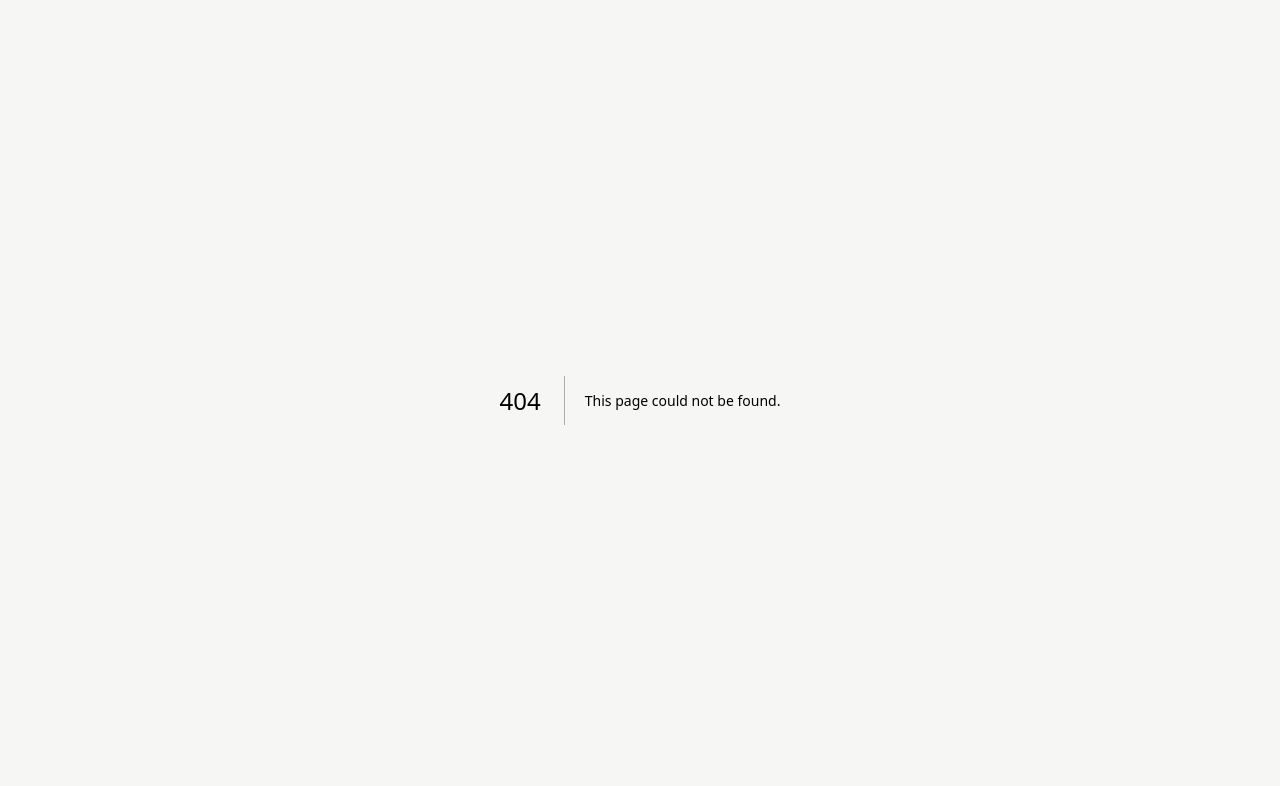
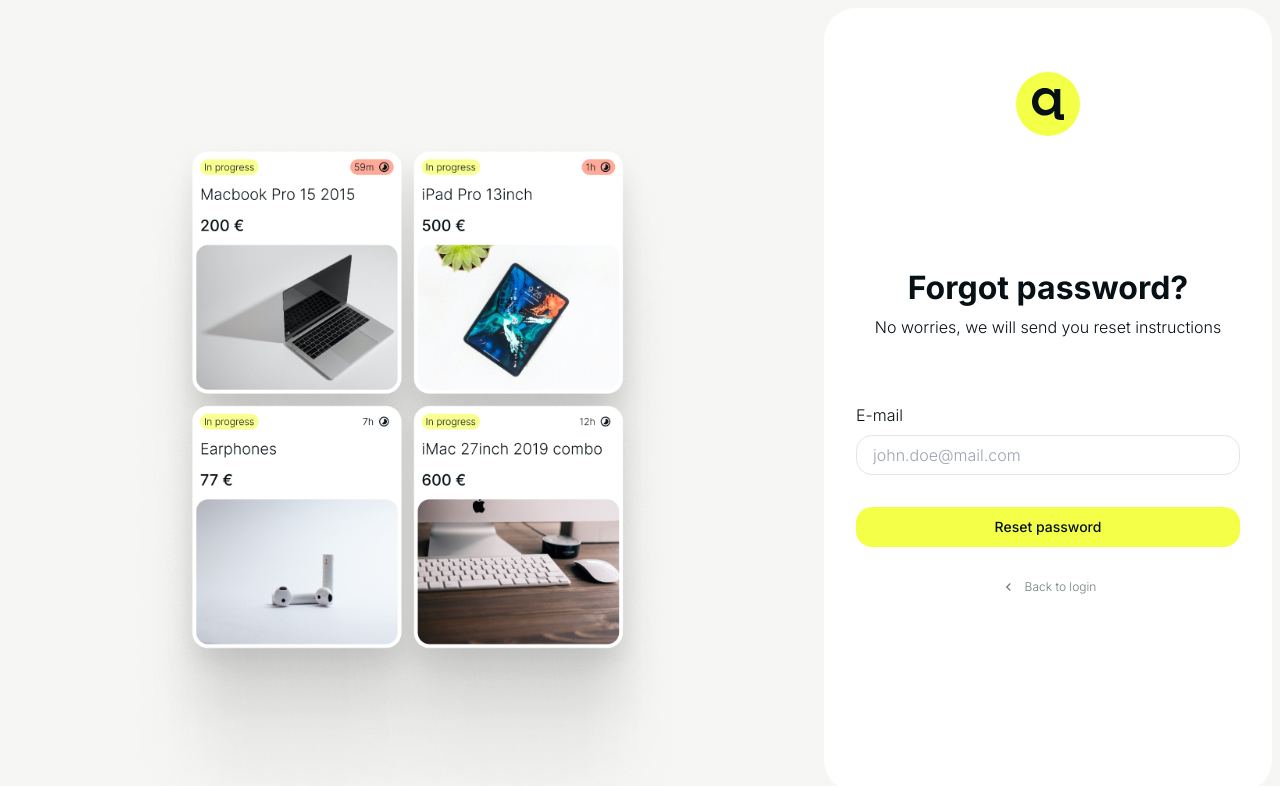
Before and after one commit to perkzen/auctionbay-frontend, a Next.js app: page /forgot-password in a window 1280 px wide. Before the commit this address had no page. Shown: the top 786 px of the page. Built offline with nearby package versions, Linux system fonts and the light colour scheme.

Commit message:
feat: add forgot password

```diff
--- /dev/null
+++ b/src/app/(auth)/forgot-password/page.tsx
@@ -0,0 +1,18 @@
+import React from 'react';
+import ForgotPasswordForm from '@/components/pages/forgot-password/forgot-password-form';
+
+const ForgotPassword = () => {
+  return (
+    <div className={'m-auto'}>
+      <div className={'mb-16 flex flex-col gap-2 text-center'}>
+        <h1 className={'text-3.5xl font-bold'}>Forgot password?</h1>
+        <p className={'font-light'}>
+          No worries, we will send you reset instructions
+        </p>
+      </div>
+      <ForgotPasswordForm />
+    </div>
+  );
+};
+
+export default ForgotPassword;
--- a/src/app/(main)/page.tsx
+++ b/src/app/(main)/page.tsx
@@ -3,14 +3,9 @@
 import AuctionsDesktopImage from '@/assets/auctions-desktop.svg';
 import AuctionsMobileImage from '@/assets/auctions-mobile.svg';
 import { Button } from '@/components/ui/button';
-import { signOut, useSession } from 'next-auth/react';
-import { useEffect } from 'react';
+import { signOut } from 'next-auth/react';
 
 export default function Home() {
-  const session = useSession();
-
-  console.log(session);
-
   const handleSignOut = async () => {
     await signOut();
   };
--- /dev/null
+++ b/src/components/pages/forgot-password/forgot-password-form.tsx
@@ -0,0 +1,58 @@
+'use client';
+import React from 'react';
+import { useForm } from 'react-hook-form';
+import { zodResolver } from '@hookform/resolvers/zod';
+import {
+  ForgotPasswordData,
+  ForgotPasswordValidator,
+} from '@/libs/validators/forgot-password-validator';
+import { Input } from '@/components/ui/input';
+import { Button } from '@/components/ui/button';
+import Link from 'next/link';
+import { Route } from '@/routes';
+import Image from 'next/image';
+import ChevronRight from '@/assets/icons/Chevron-right.svg';
+
+const ForgotPasswordForm = () => {
+  const {
+    register,
+    handleSubmit,
+    formState: { errors },
+  } = useForm<ForgotPasswordData>({
+    resolver: zodResolver(ForgotPasswordValidator),
+  });
+
+  const onSubmit = (_data: ForgotPasswordData) => {};
+
+  return (
+    <>
+      <form
+        className={'flex w-[384px] flex-col gap-4'}
+        onSubmit={handleSubmit(onSubmit)}
+      >
+        <div className={'flex flex-col gap-2'}>
+          <label className={'font-light'} htmlFor={'email'}>
+            E-mail
+          </label>
+          <Input
+            {...register('email')}
+            placeholder={'john.doe@mail.com'}
+            id={'email'}
+            error={errors.email?.message}
+          />
+        </div>
+        <Button className={'mt-4'}>Reset password</Button>
+      </form>
+
+      <Link
+        className={'mt-8 flex justify-center text-xs font-light text-tertiary'}
+        href={Route.LOGIN}
+      >
+        <Image src={ChevronRight} alt={'back to login'} className={'mr-2'} />
+        Back to login
+      </Link>
+    </>
+  );
+};
+
+export default ForgotPasswordForm;
--- a/src/components/pages/login/login-form.tsx
+++ b/src/components/pages/login/login-form.tsx
@@ -23,7 +23,7 @@
 
   const router = useRouter();
 
-  const { mutateAsync, isLoading, isError } = useSignIn({
+  const { mutateAsync, isLoading } = useSignIn({
     onSuccess: () => {
       router.push(Route.HOME);
     },
@@ -65,7 +65,10 @@
           error={errors.password?.message}
         />
       </div>
-      <Link href={'/'} className={'ml-auto text-xs font-light text-tertiary'}>
+      <Link
+        href={Route.FORGOT_PASSWORD}
+        className={'ml-auto text-xs font-light text-tertiary'}
+      >
         Forgot password?
       </Link>
 
--- /dev/null
+++ b/src/libs/validators/forgot-password-validator.ts
@@ -0,0 +1,7 @@
+import { z } from 'zod';
+
+export const ForgotPasswordValidator = z.object({
+  email: z.string().email(),
+});
+
+export type ForgotPasswordData = z.infer<typeof ForgotPasswordValidator>;
--- a/src/routes.ts
+++ b/src/routes.ts
@@ -2,4 +2,5 @@
   HOME = '/',
   SIGNUP = '/signup',
   LOGIN = '/login',
+  FORGOT_PASSWORD = '/forgot-password',
 }
```
Also changed, not shown: src/assets/icons/Chevron-right.svg.
